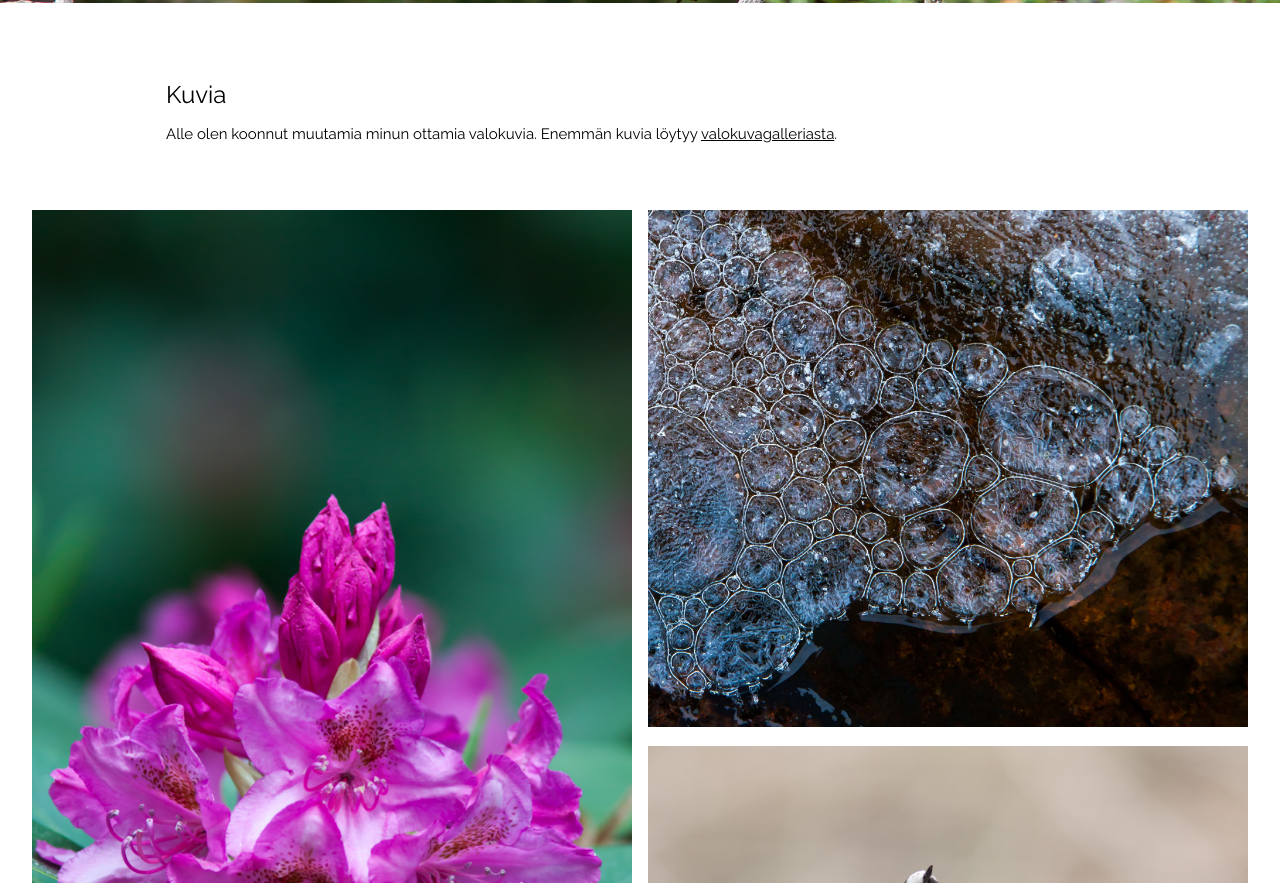
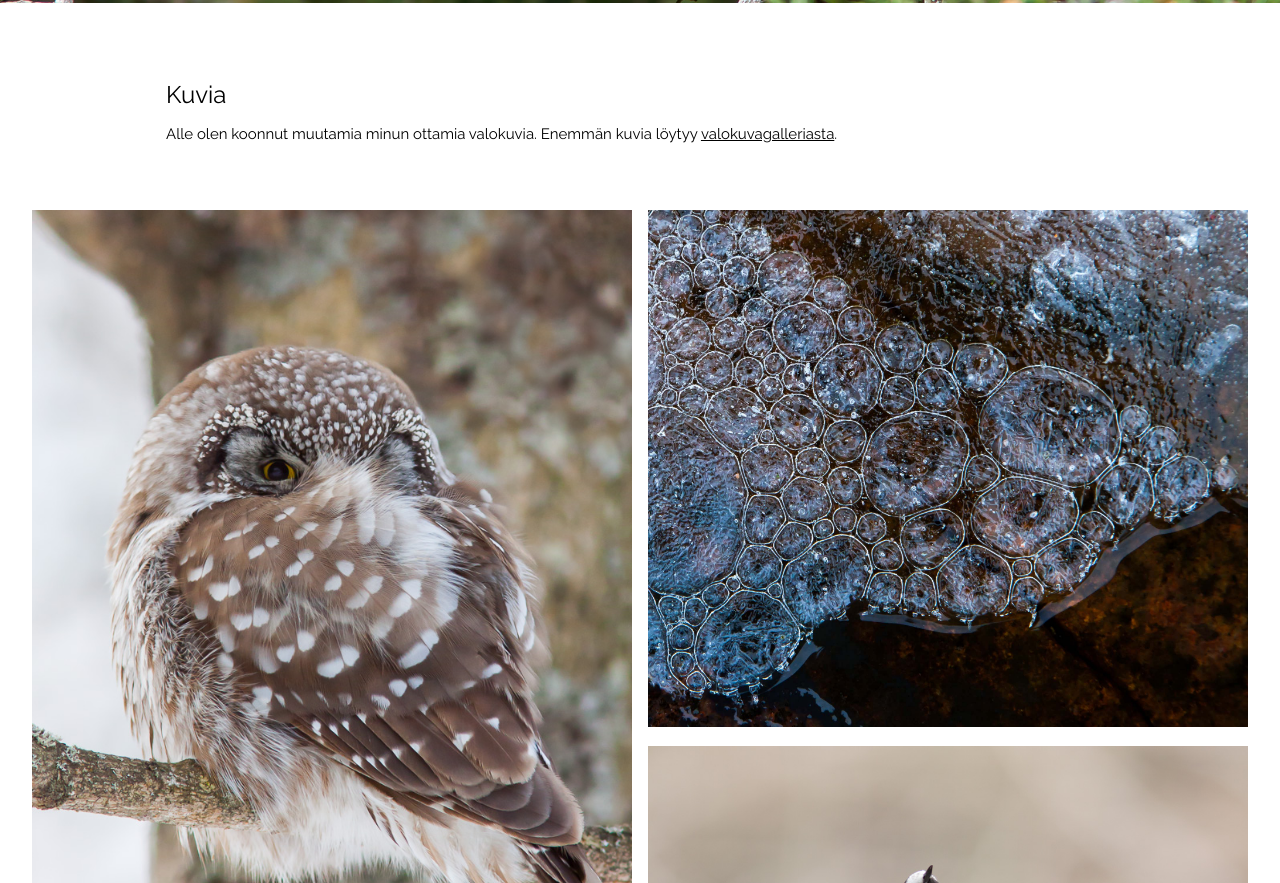
Before and after one commit to blunkka/blunkka.github.io, a plain HTML site: page index.html in a window 1280 px wide. Shown: the part 797-1680 px from the top of the page. Drawn offline with Linux system fonts and the light colour scheme.

Commit message:
varpuspollo added

```diff
--- a/index.html
+++ b/index.html
@@ -111,7 +111,7 @@ table, th, td {
   <!-- Photo Grid -->
   <div class="w3-row-padding" id="myGrid" style="margin-bottom:128px">
     <div class="w3-half">
-      <img src="images/alppiruusu.jpg" style="width:100%">
+      <img src="images/varpuspollo.jpg" style="width:100%">
       <img src="images/kanis.jpg" style="width:100%">
       <!--<img src="images/kiipija.jpg" style="width:100%">-->
       <img src="images/peippo.jpg" style="width:100%">
```
Also changed, not shown: images/varpuspollo.jpg (added).
